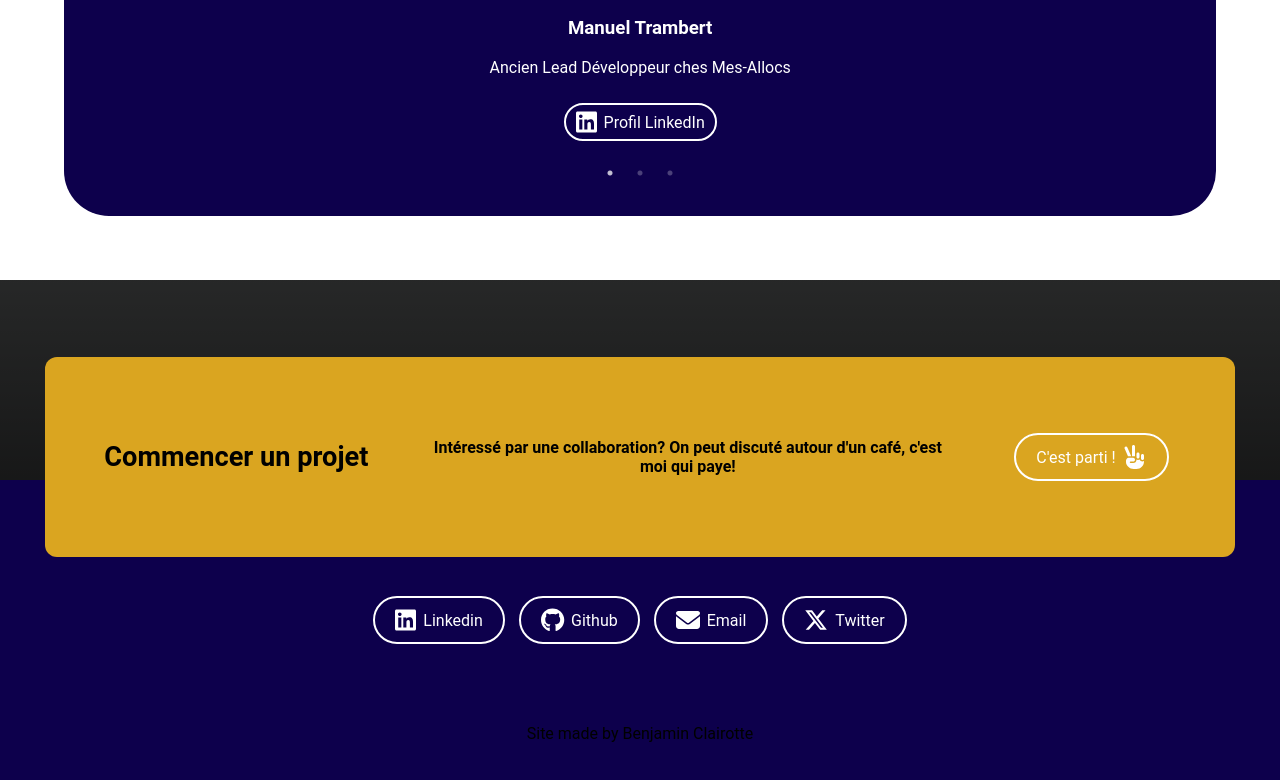
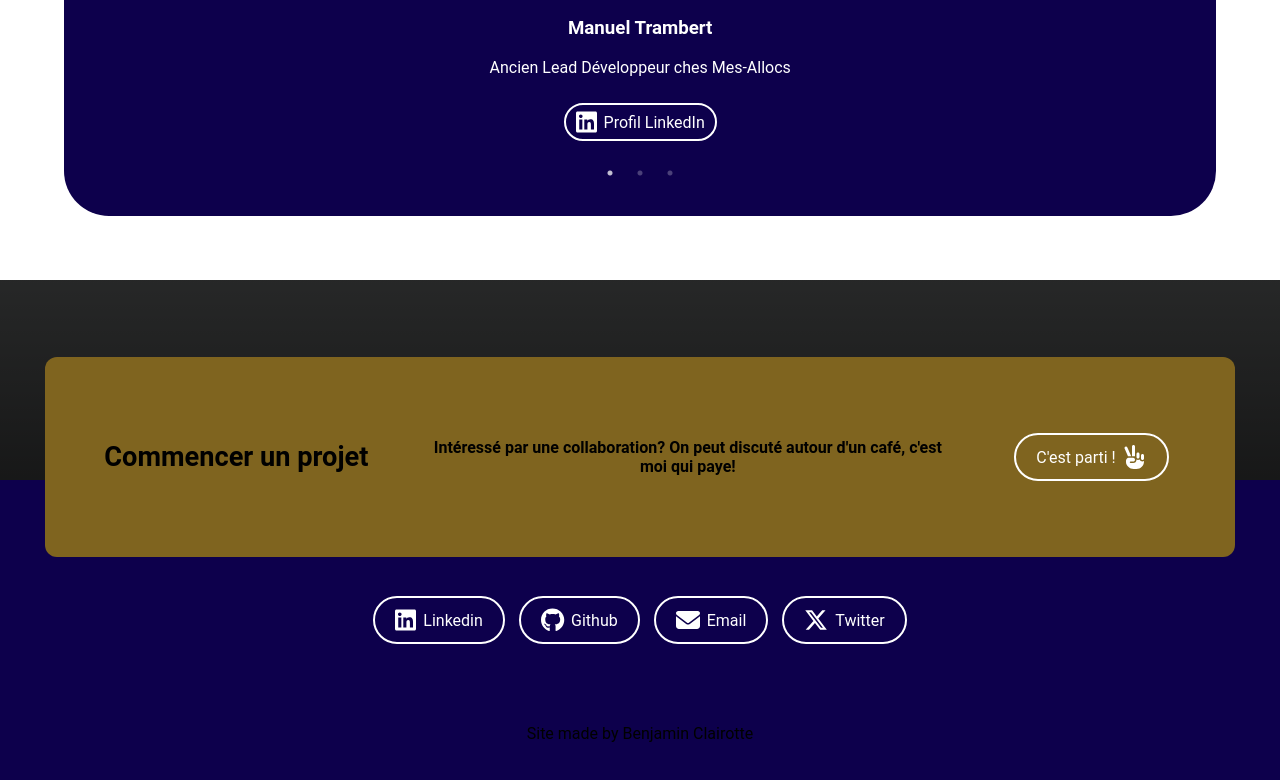
Before and after one commit to Naitchi/PortFolio, a Next.js app: page / in a window 1280 px wide. Shown: the part 2004-2784 px from the top of the page. Built offline with nearby package versions, Linux system fonts and the light colour scheme.

Commit message:
💄 change gold color to increase accesibility

```diff
--- a/src/styles/variables.scss
+++ b/src/styles/variables.scss
@@ -1,3 +1,3 @@
 $primary-color: #0d004c;
 $secondary-color: white;
-$third-color: #daa520;
+$third-color: #7f641f;
```
